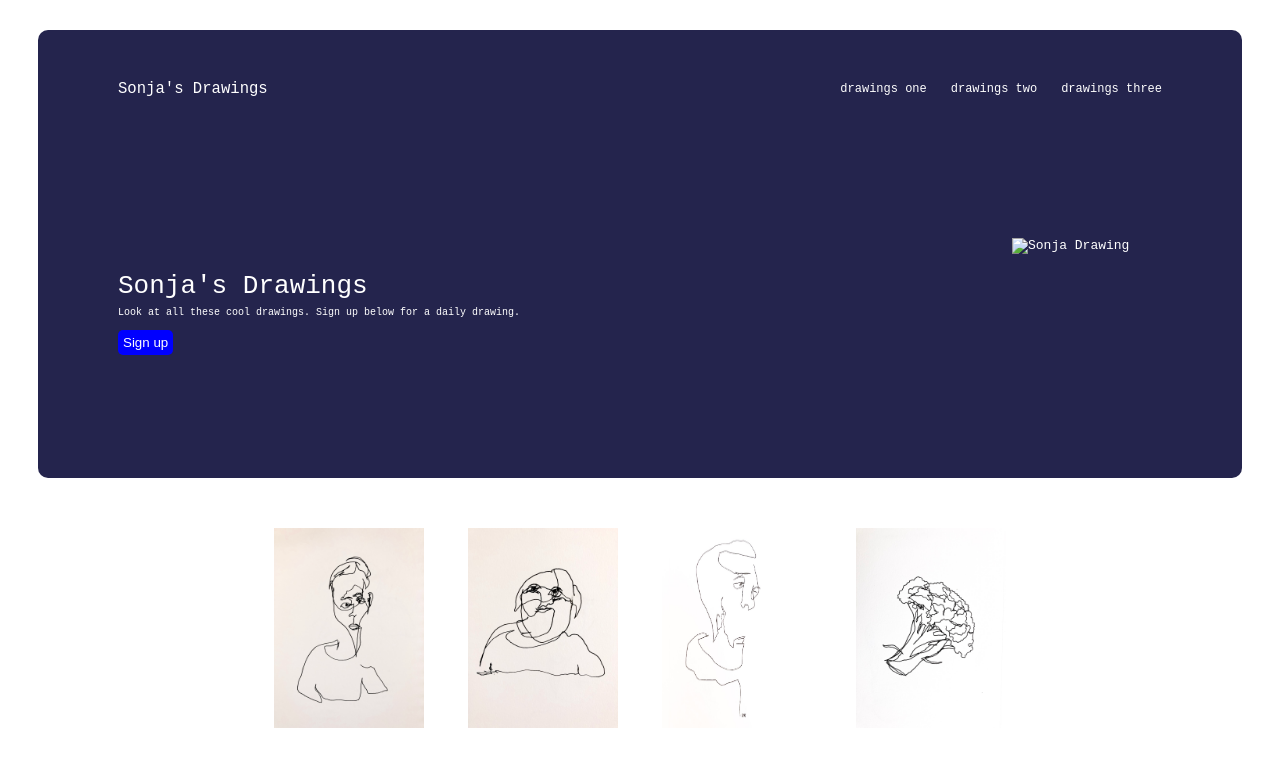
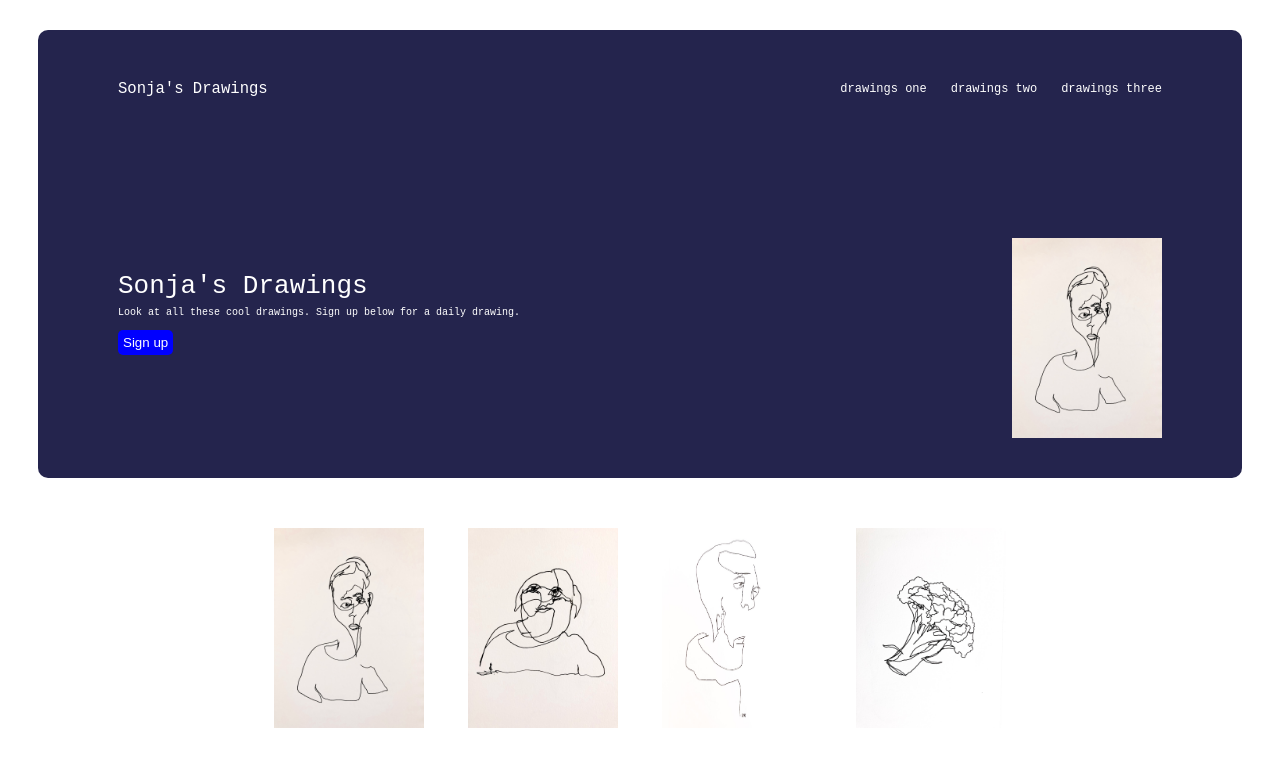
Before and after one commit to dnhandelman/landingpage, a plain HTML site: page index.html in a window 1280 px wide. Shown: the top 765 px of the page. Drawn offline with Linux system fonts and the light colour scheme; the site is published under a folder, as on GitHub Pages, so addresses that start at the root find nothing.

Commit message:
fixing first pic

```diff
--- a/index.html
+++ b/index.html
@@ -26,7 +26,7 @@
     </div>
 
     <div class="content2">
-        <img src="/images/2019-04-03 16.13.59-2.jpg" alt="Sonja Drawing">
+        <img src="images/2019-04-03 16.13.59-2.jpg" alt="Sonja Drawing">
     </div>
     </div>
 
```
